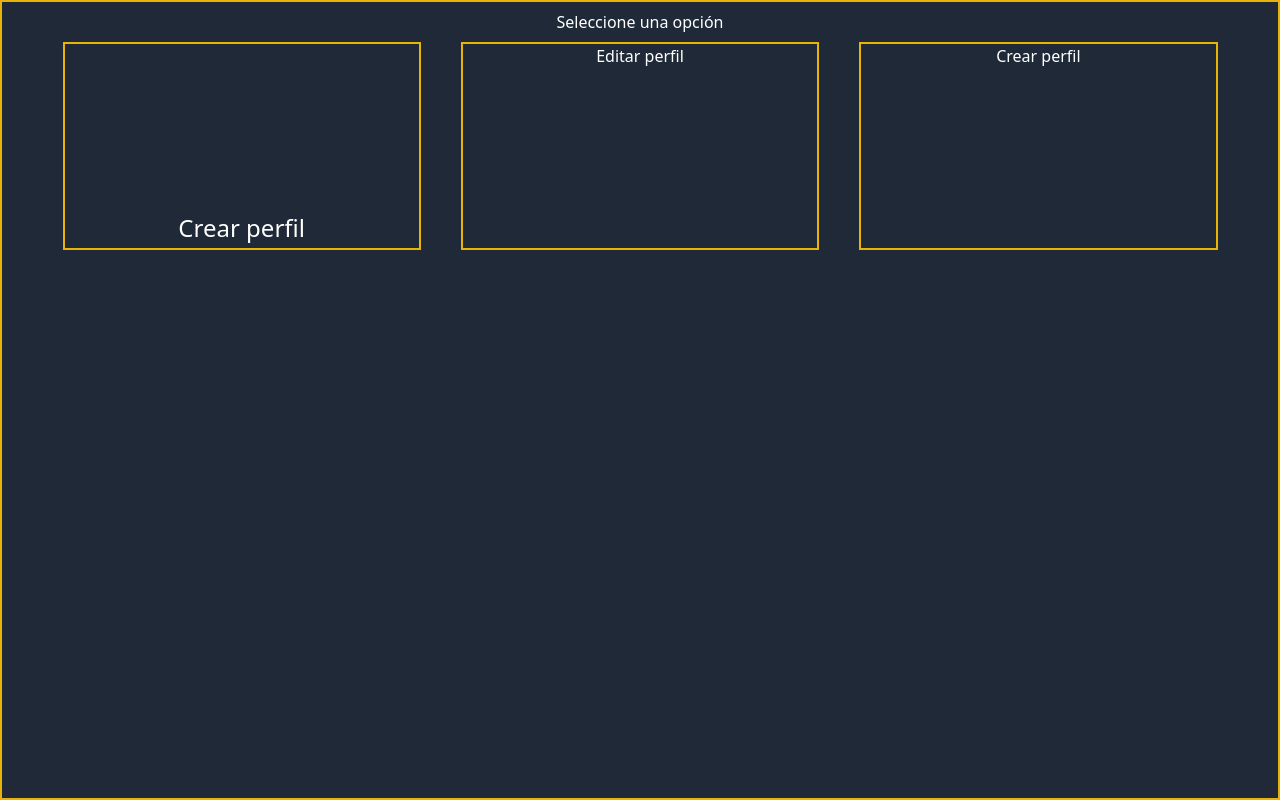
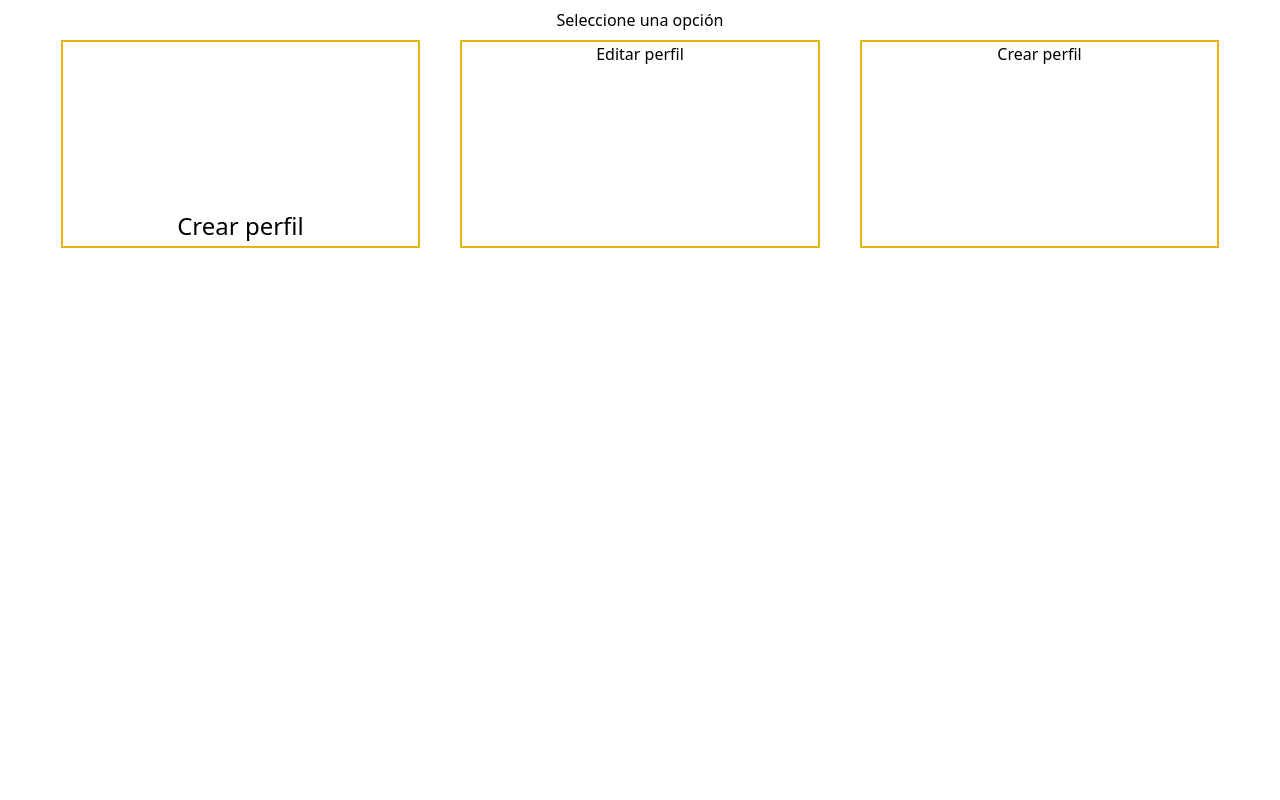
Before and after one commit to Schugu/PortfolioMaker, a React (Vite) app: page / in a window 1280 px wide. Built offline with nearby package versions, Linux system fonts and the light colour scheme.

Commit message:
Refactor: Cambio de ficheros

```diff
--- a/src/App.tsx
+++ b/src/App.tsx
@@ -1,13 +1,12 @@
 import { BrowserRouter, Routes, Route, Navigate } from 'react-router-dom';
 
-import Navbar from "@/components/navbar/Navbar.tsx";
 import Home from "@/pages/Home/home.tsx";
-import CreateProfile from "@/pages/CreateProfile.tsx";
+import CreateProfile from "@/pages/CreateProfile/CreateProfile";
 
 function App() {
   return (
     <BrowserRouter>
-      <main className='flex flex-col min-h-screen bg-gray-800 text-white'>
+      <main className='flex flex-col min-h-screen'>
         <section className='flex-grow'>
           <Routes>
             <Route path="/" element={<Home />} />
--- a/src/pages/CreateProfile.tsx
+++ b/src/pages/CreateProfile/CreateProfile.tsx
@@ -78,7 +78,7 @@ export default function CreateProfile() {
   ];
 
   return (
-    <div className='w-full min-h-screen flex flex-col items-center justify-center bg-blue-950'>
+    <div className='w-full min-h-screen flex flex-col items-center justify-center bg-blue-950 text-white'>
       <div className='w-11/12 my-10 flex-grow flex flex-col p-10 gap-4 justify-start items-center
       border-2 border-yellow-400 rounded'>
         <StepIndicator currentStep={currentStep} steps={steps.length} />
--- a/src/pages/Home/home.tsx
+++ b/src/pages/Home/home.tsx
@@ -3,7 +3,7 @@ import { Link } from 'react-router-dom';
 
 export default function home() {
   return (
-    <section className="w-full h-screen border-2 border-yellow-500 p-2 flex flex-col items-center gap-2">
+    <section className="w-full h-screen p-2 flex flex-col items-center gap-2">
       <h1>Seleccione una opción</h1>
 
       <article className="w-11/12 grid grid-cols-3 gap-10">
```
Also changed, not shown: src/pages/CreateProfile/Step1.tsx (renamed from src/pages/Step1.tsx), src/pages/CreateProfile/Step2.tsx (renamed from src/pages/Step2.tsx), src/pages/CreateProfile/Step3.tsx (renamed from src/pages/Step3.tsx), src/pages/CreateProfile/Step4.tsx (renamed from src/pages/Step4.tsx), src/pages/CreateProfile/Step5.tsx (renamed from src/pages/Step5.tsx), src/pages/CreateProfile/Step6.tsx (renamed from src/pages/Step6.tsx), src/pages/CreateProfile/Step7.tsx (renamed from src/pages/Step7.tsx), src/pages/CreateProfile/StepIndicator.tsx (renamed from src/pages/StepIndicator.tsx).
